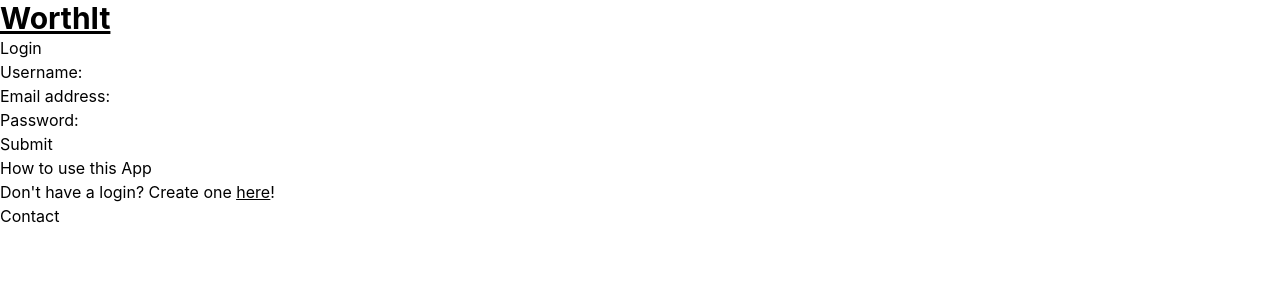
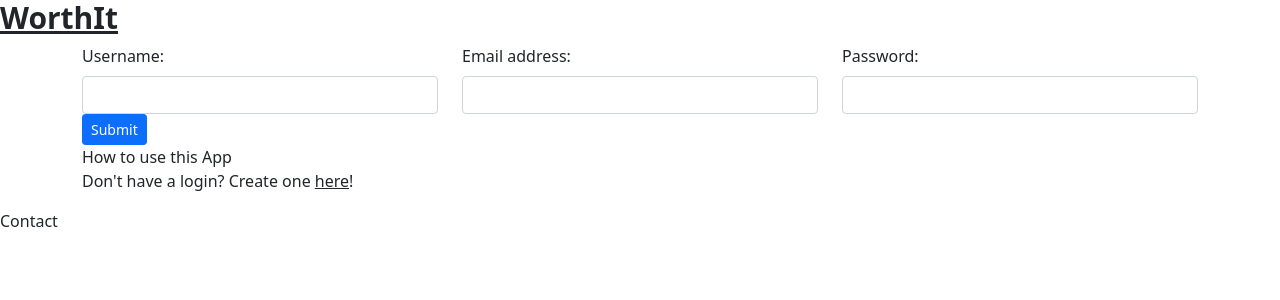
Before and after one commit to Hone12345678/worthIt, a React (Create React App) app in the folder client/: page / in a window 1280 px wide. Shown: the top 300 px of the page. Built offline with nearby package versions, Linux system fonts and the light colour scheme.

Commit message:
replace tailwind with react- bootstrap

```diff
--- a/client/public/index.html
+++ b/client/public/index.html
@@ -24,6 +24,12 @@
       work correctly both with client-side routing and a non-root public URL.
       Learn how to configure a non-root public URL by running `npm run build`.
     -->
+    <link
+      rel="stylesheet"
+      href="https://cdn.jsdelivr.net/npm/bootstrap@5.1.3/dist/css/bootstrap.min.css"
+      integrity="sha384-1BmE4kWBq78iYhFldvKuhfTAU6auU8tT94WrHftjDbrCEXSU1oBoqyl2QvZ6jIW3"
+      crossorigin="anonymous"
+    />
     <title>WorthIt</title>
   </head>
   <body>
--- a/client/src/App.js
+++ b/client/src/App.js
@@ -44,9 +44,9 @@ function App() {
   }
 
   return (
-    <div>
+    <div className='bg-red'>
       <Header/>
-      <div>
+      <div className='bg-grey-100'>
         <RenderComponent/>
       </div>
       <Footer page={pageRender} changePage={setPageRender}/>
--- a/client/src/components/Login/index.js
+++ b/client/src/components/Login/index.js
@@ -1,3 +1,5 @@
+import { Form, Button } from "react-bootstrap";
+
 function ContactForm(props) {
 
   const handleSubmit = async (e) => {
@@ -19,28 +21,28 @@ function ContactForm(props) {
   };
 
   return (
-    <section>
-      <h1 page>Login</h1>
-      <form id="login-form" onSubmit={handleSubmit}>
+    <Form className="container mb-3"  id="login-form" onSubmit={handleSubmit}>
+      <div className="row">
+        <Form.Group className="col">
+          <Form.Label htmlFor="username">Username:</Form.Label>
+          <Form.Control type="text" name="username" defaultValue={''} />
+        </Form.Group>
+        <Form.Group className="col">
+          <Form.Label htmlFor="email">Email address:</Form.Label>
+          <Form.Control type="email" name="email" defaultValue={''} />
+        </Form.Group>
+        <Form.Group className="col">
+          <Form.Label htmlFor="password">Password:</Form.Label>
+          <Form.Control type="password" defaultValue={''} />
+        </Form.Group>
+      </div >
+        <Button className="btn-sm" variant="primary" type="submit">Submit</Button>
         <div>
-          <label htmlFor="username">Username:</label>
-          <input type="text" name="username" defaultValue={''} />
+          <a onClick={aboutHandler}>How to use this App</a>
+          <br />
+          <span>Don't have a login? Create one <u><a onClick={signupHandler}>here</a></u>!</span>
         </div>
-        <div>
-          <label htmlFor="email">Email address:</label>
-          <input type="email" name="email" defaultValue={''} />
-        </div>
-        <div>
-          <label htmlFor="password">Password:</label>
-          <input type="password" defaultValue={''} />
-        </div>
-        <button type="submit">Submit</button>
-        <br/>
-        <a onClick={aboutHandler}>How to use this App</a>
-        <br/>
-        <span>Don't have a login? Create one <u><a onClick={signupHandler}>here</a></u>!</span>
-      </form>
-    </section>
+    </Form>
   );
 }
 
--- a/client/src/index.css
+++ b/client/src/index.css
@@ -2,7 +2,7 @@
 @tailwind components;
 @tailwind utilities;
 
-body {
+/* body {
   margin: 0;
   font-family: -apple-system, BlinkMacSystemFont, 'Segoe UI', 'Roboto', 'Oxygen',
     'Ubuntu', 'Cantarell', 'Fira Sans', 'Droid Sans', 'Helvetica Neue',
@@ -14,4 +14,4 @@ body {
 code {
   font-family: source-code-pro, Menlo, Monaco, Consolas, 'Courier New',
     monospace;
-}
+} */
--- a/client/src/index.js
+++ b/client/src/index.js
@@ -3,6 +3,7 @@ import ReactDOM from 'react-dom';
 import './index.css';
 import App from './App';
 import reportWebVitals from './reportWebVitals';
+import 'bootstrap/dist/css/bootstrap.min.css';
 
 ReactDOM.render(
   <React.StrictMode>
```
Also changed, not shown: client/package.json (+2 -5 lines), 2 other files (tests, documents, lock files or other folders).
